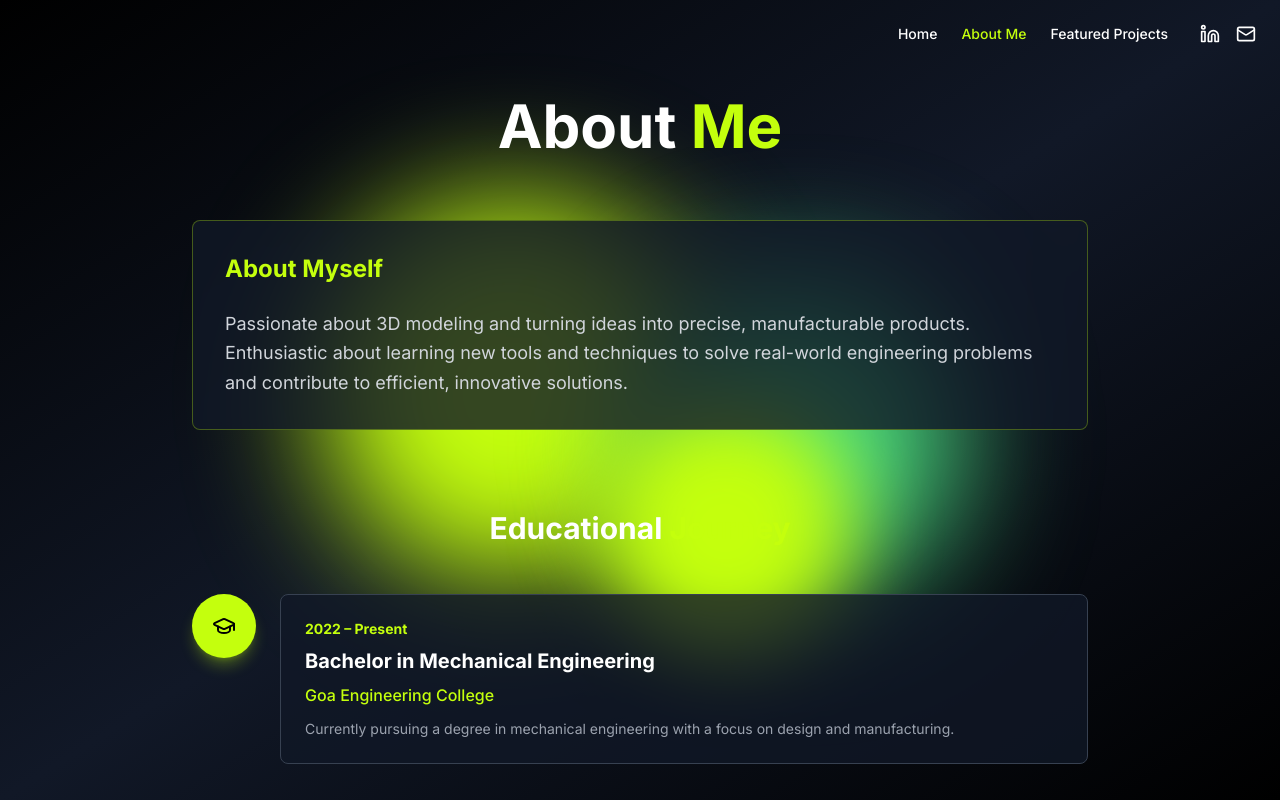
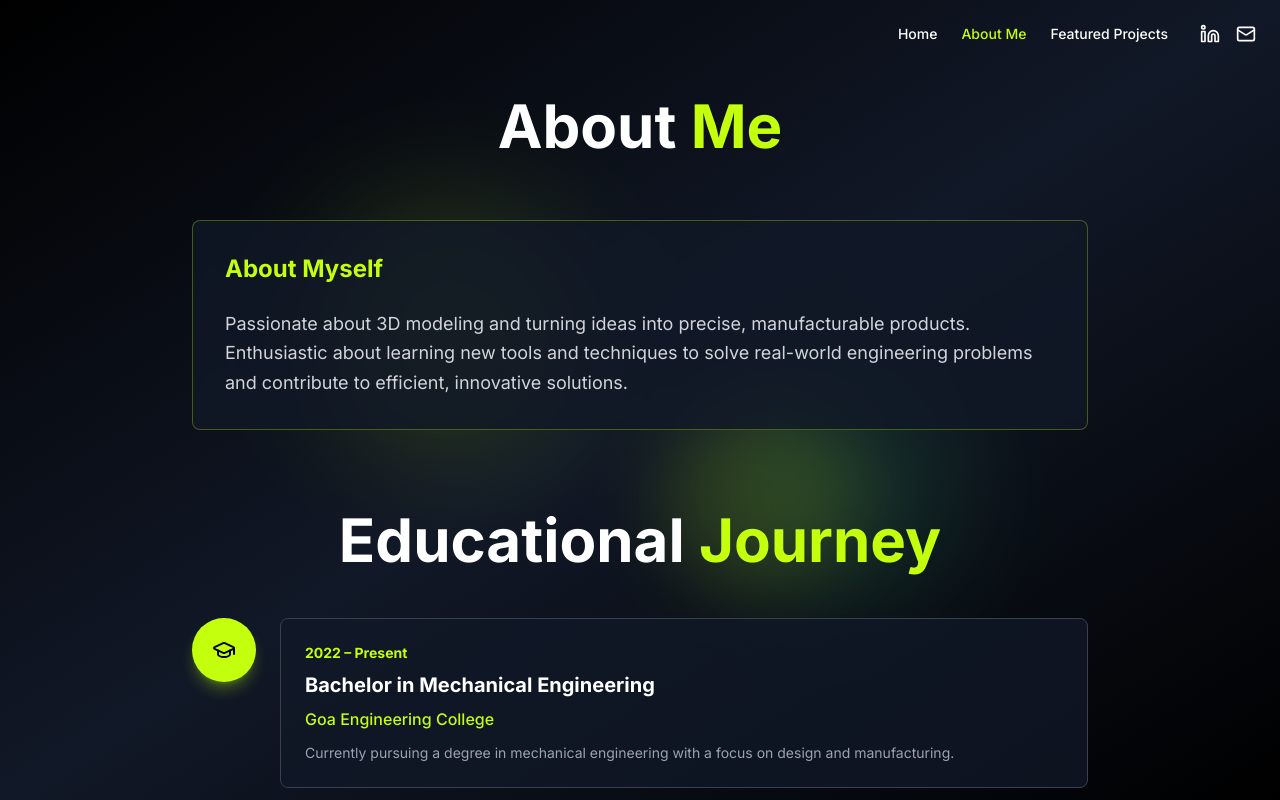
Before and after one commit to Partish23/precision-cad-visions, a React (Vite) app: page /about in a window 1280 px wide. Shown: the top 800 px of the page. Built offline with nearby package versions, Linux system fonts and the light colour scheme.

Commit message:
Fix: Improve "Educational Journey" text visibility
Adjusted the text size of "Educational Journey" to match "About Me" and reduced the size and opacity of the background glow for better readability.

```diff
--- a/src/pages/About.tsx
+++ b/src/pages/About.tsx
@@ -28,11 +28,11 @@ const About = () => {
     <div className="min-h-screen bg-black text-white">
       <Navigation />
 
-      {/* Background with enhanced gradient */}
+      {/* Background with reduced glow */}
       <div className="absolute inset-0 bg-gradient-to-br from-black via-gray-900 to-black">
-        <div className="absolute top-1/4 left-1/4 w-96 h-96 bg-[#c4ff0d] opacity-8 rounded-full blur-3xl"></div>
-        <div className="absolute bottom-1/4 right-1/4 w-80 h-80 bg-green-400 opacity-6 rounded-full blur-3xl"></div>
-        <div className="absolute top-1/2 right-1/3 w-64 h-64 bg-[#c4ff0d] opacity-4 rounded-full blur-2xl"></div>
+        <div className="absolute top-1/4 left-1/4 w-64 h-64 bg-[#c4ff0d] opacity-[0.15] rounded-full blur-3xl"></div>
+        <div className="absolute bottom-1/4 right-1/4 w-56 h-56 bg-green-400 opacity-[0.15] rounded-full blur-3xl"></div>
+        <div className="absolute top-1/2 right-1/3 w-48 h-48 bg-[#c4ff0d] opacity-[0.15] rounded-full blur-2xl"></div>
       </div>
 
       <div className="relative z-10 pt-24 pb-16 px-6">
@@ -58,7 +58,7 @@ const About = () => {
 
           {/* Education Timeline */}
           <div className="mb-20">
-            <h2 className="text-3xl font-bold mb-12 text-center">
+            <h2 className="text-4xl md:text-6xl font-bold mb-12 text-center">
               Educational <span className="text-[#c4ff0d]">Journey</span>
             </h2>
 
```
